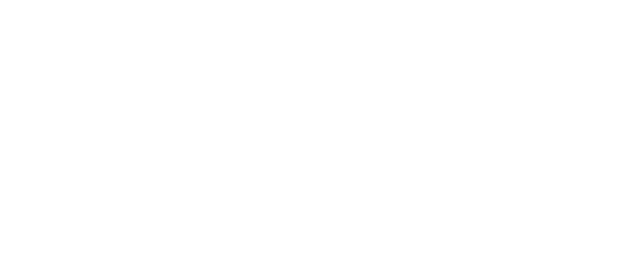
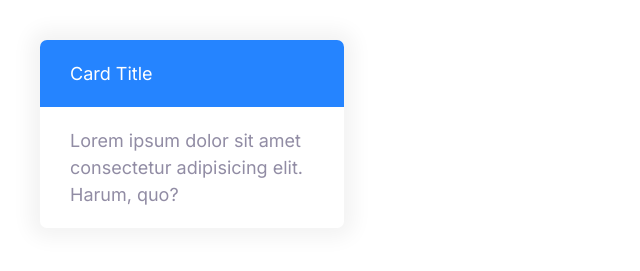
Before and after one commit to eborjiantech/moshify, a plain HTML site: page index.html in a window 1280 px wide. Shown: the whole page, without its empty margins (0-640 px from the left). Drawn offline with Linux system fonts and the light colour scheme.

Commit message:
Build the cards component

```diff
--- a/css/styles.css
+++ b/css/styles.css
@@ -255,8 +255,8 @@ a {
 }
 
 .input-group {
+  border-radius: var(--border-radius);
   border: 1px solid var(--color-border);
-  border-radius: var(--border-radius);
   display: flex;
 }
 
@@ -275,3 +275,25 @@ a {
     font-size: 1.5rem;
   }
 }
+
+/* Cards */
+.card {
+  border-radius: 7px;
+  box-shadow: 0 0 20px 10px #f3f3f3;
+  overflow: hidden;
+}
+
+.card__header,
+.card__body {
+  padding: 2rem 3rem;
+}
+
+.card--primary .card__header {
+  background: var(--color-primary);
+  color: #fff;
+}
+
+.card--secondary .card__header {
+  background: var(--color-secondary);
+  color: #fff;
+}
--- a/index.html
+++ b/index.html
@@ -13,5 +13,14 @@
     <link rel="stylesheet" href="css/normalize.css" />
     <link rel="stylesheet" href="css/styles.css" />
   </head>
-  <body></body>
+  <body>
+    <div style="width: 30%; padding: 4rem">
+      <div class="card card--primary">
+        <header class="card__header">Card Title</header>
+        <div class="card__body">
+          Lorem ipsum dolor sit amet consectetur adipisicing elit. Harum, quo?
+        </div>
+      </div>
+    </div>
+  </body>
 </html>
```
Also changed, not shown: components/cards.html (added, +6 -0 lines).
